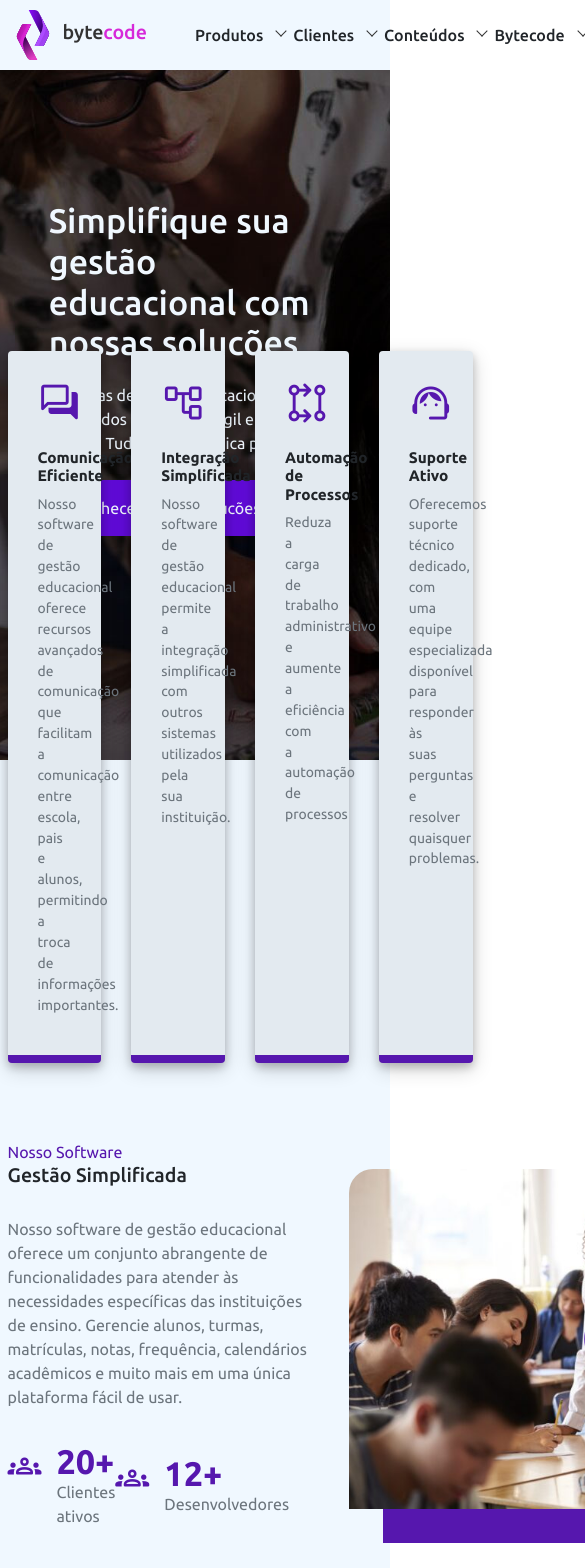
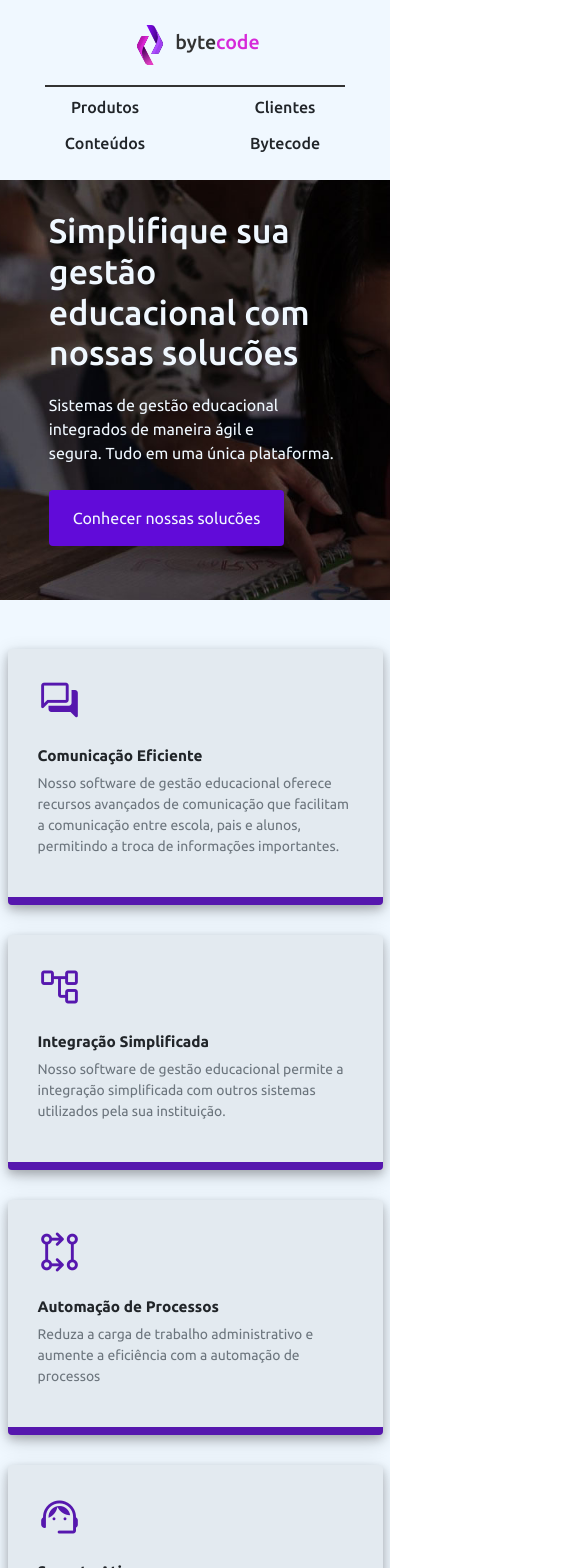
Before and after one commit to iuritorres/bytecode-systems-website, a React (Vite) app: page / in a window 390 px wide. Shown: the top 1568 px of the page, 585 px wide, since content can reach past the window. Built offline with nearby package versions, Linux system fonts and the light colour scheme.

Commit message:
added responsive feature to Home page

```diff
--- a/src/index.css
+++ b/src/index.css
@@ -1,5 +1,10 @@
 * {
     transition: all 300ms ease;
+}
+
+html, body {
+    min-width: 100vw;
+    /* overflow-x: hidden; */
 }
 
 html {
@@ -10,7 +15,6 @@ html {
 body {
     font-family: 'Ubuntu', sans-serif;
     font-size: 1.6rem;
-    min-width: 320px;
     min-height: 100vh;
 
     font-synthesis: none;
@@ -75,12 +79,3 @@ a:hover {
     font-weight: bold;
     margin-bottom: 8px;
 }
-
-.after-header-section {
-    padding-top: 380px;
-    padding-bottom: 140px;
-}
-
-.after-header-section span {
-    color: #5617ae;
-}
--- a/src/pages/Home/Home.css
+++ b/src/pages/Home/Home.css
@@ -1,9 +1,12 @@
+.home-video-columns {
+    width: 45%;
+}
+
 .home-play-video {
     background-image: url("../../images/teacher-with-her-students.jpg");
     background-position: center top;
     background-size: cover;
-    height: 340px;
-    width: 540px;
+    height: 300px;
     border-radius: 24px 0 24px 0;
     box-shadow: 34px 34px 0 #5617ae;
 }
@@ -23,3 +26,41 @@
 .home-bullet-card div {
     line-height: 2.4rem;
 }
+
+/* media queries */
+@media screen and (max-width: 1040px) {
+    .home-gestao-simplificada {
+        flex-wrap: wrap;
+    }
+
+    .home-video-columns {
+        width: 90%;
+    }
+
+    .home-play-video {
+        margin-top: 4rem;
+        height: 400px;
+    }
+}
+
+@media screen and (max-width: 510px) {
+    .home-video-columns {
+        margin: auto;
+    }
+
+    .home-play-video {
+        height: 200px;
+        width: 90%;
+        box-shadow: 15px 15px 0 #5617ae;
+    }
+}
+
+@media screen and (max-width: 415px) {
+    .after-header-section {
+        padding-top: 1140px;
+    }
+
+    .home-bullet-card div p {
+        width: 1px;
+    }
+}
--- a/src/pages/Home/Home.jsx
+++ b/src/pages/Home/Home.jsx
@@ -6,9 +6,9 @@ const Home = () => {
         <>
             <Header/>
 
-            <section className="after-header-section bg-white">
-                <div className="container d-flex justify-content-between align-items-center">
-                    <div>
+            <section className="after-header-section bg-white w-100">
+                <div className="home-gestao-simplificada container d-flex justify-content-between align-items-center justify-content-lg-center">
+                    <div className="home-video-columns">
                         <span>Nosso Software</span>
                         <h1>Gestão Simplificada</h1>
 
@@ -18,12 +18,12 @@ const Home = () => {
                             notas, frequência, calendários acadêmicos e muito mais em uma única plataforma fácil de usar.
                         </p>
 
-                        <div className="d-flex align-items-center justify-content-between pe-5 me-5">
+                        <div className="home-bullet-parent d-flex align-items-center gap-5">
                             <div className="home-bullet-card d-flex gap-4 mt-5">
-                                <span class="material-symbols-rounded">groups</span>
+                                <span class="material-symbols-rounded">school</span>
                                 <div>
                                     <span className="fw-bold">20+</span>
-                                    <p className="text-muted">Clientes ativos</p>
+                                    <p className="text-muted">Clientes</p>
                                 </div>
                             </div>
 
@@ -37,7 +37,7 @@ const Home = () => {
                         </div>
                     </div>
 
-                    <div>
+                    <div className="home-video-columns">
                         <a href="#" className="home-play-video d-flex justify-content-center align-items-center text-decoration-none">
                             <span class="material-symbols-rounded">play_circle</span>
                         </a>
--- a/src/reusables/Header/Header.css
+++ b/src/reusables/Header/Header.css
@@ -1,5 +1,5 @@
 header {
-    height: 90vh;
+    height: 600px;
     width: 100%;
     position: relative;
 }
@@ -34,7 +34,77 @@ header a {
 }
 
 header .cards-container {
-    bottom: -40%;
+    bottom: -280px;
     left: -50%;
     right: -50%;
 }
+
+.after-header-section {
+    padding-top: 380px;
+    padding-bottom: 140px;
+}
+
+.after-header-section span {
+    color: #5617ae;
+}
+
+/* media queries */
+@media screen and (max-width: 1200px) {
+    .cards-container {
+        flex-wrap: wrap;
+        justify-content: center;
+        bottom: -500px !important;
+    }
+
+    .cards-container .primary-card {
+        width: 45% !important;
+    }
+
+    .after-header-section {
+        padding-top: 600px;
+    }
+}
+
+@media screen and (max-width: 1000px) {
+    .cards-container {
+        bottom: -940px !important;
+    }
+
+    .cards-container .primary-card {
+        width: 80% !important;
+    }
+
+    .after-header-section {
+        padding-top: 1000px;
+    }
+}
+
+@media screen and (max-width: 992px) {
+    .cards-container {
+        bottom: -980px !important;
+    }
+
+    .cards-container .primary-card {
+        width: 100% !important;
+    }
+
+    .after-header-section {
+        padding-top: 1040px;
+    }
+}
+
+@media screen and (max-width: 510px) {
+    .header-content {
+        margin-top: 30px;
+    }
+
+    .cards-container {
+        bottom: -1000px !important;
+    }
+}
+
+@media screen and (max-width: 415px) {
+    .cards-container {
+        bottom: -1100px !important;
+    }
+}
--- a/src/reusables/Header/Header.jsx
+++ b/src/reusables/Header/Header.jsx
@@ -3,12 +3,12 @@ import "./Header.css"
 
 const Header = () => {
     return (
-        <header>
+        <header className="w-100">
             {/* Nav bar */}
             <Navbar />
 
             {/* Header Content */}
-            <div className="header-content text-white w-75 mx-auto pt-5 d-flex flex-column gap-4">
+            <div className="header-content text-white w-75 mx-auto d-flex flex-column gap-4">
                 <h2>Simplifique sua gestão<br/>educacional com<br/>nossas solucões</h2>
                 <p>
                     Sistemas de gestão educacional integrados de
@@ -23,7 +23,7 @@ const Header = () => {
             <div className="background-banner"></div>
 
             {/* Cards */}
-            <div className="cards-container container d-flex gap-5 position-absolute">
+            <div className="cards-container container position-absolute d-flex gap-5">
                 <div className="primary-card w-25">
                     <span class="material-symbols-rounded">forum</span>
                     <h3>Comunicação Eficiente</h3>
--- a/src/reusables/Navbar/Navbar.css
+++ b/src/reusables/Navbar/Navbar.css
@@ -1,17 +1,17 @@
-header div ul {
+.main-nav-bar div ul {
     font-weight: 500;
 }
 
-header div ul li {
+.main-nav-bar div ul li {
     position: relative;
     cursor: pointer;
 }
 
-header div ul li:hover {
+.main-nav-bar div ul li:hover {
     color: #5617ae;
 }
 
-header div ul li::after {
+.main-nav-bar div ul li::after {
     content: '';
     display: block;
     height: 8px;
@@ -24,7 +24,56 @@ header div ul li::after {
     transform: rotate(-135deg);
 }
 
-header div ul li:hover::after {
+.main-nav-bar div ul li:hover::after {
     border-top-color: #5617ae;
     border-left-color: #5617ae;
 }
+
+/* media queries */
+@media screen and (max-width: 1000px) {
+    .main-nav-bar {
+        padding: 15px 0;
+    }
+
+    .main-nav-bar div {
+        flex-direction: column;
+        max-width: none;
+    }
+
+    .main-nav-bar div a img {
+        height: 40px;
+    }
+
+    .main-nav-bar div ul {
+        width: 80% !important;
+        justify-content: space-between;
+        margin-top: 2rem !important;
+        border-top: 2px solid #333;
+    }
+
+    .main-nav-bar div ul li {
+        padding: 0 !important;
+    }
+
+    .main-nav-bar div ul li::after {
+        display: none;
+    }
+}
+
+@media screen and (max-width: 510px) {
+    .main-nav-bar div ul {
+        gap: 12px !important;
+    }
+}
+
+@media screen and (max-width: 415px) {
+    .main-nav-bar div ul {
+        flex-wrap: wrap;
+        padding-top: 8px;
+    }
+
+    .main-nav-bar div ul li {
+        text-align: center;
+        width: 40%;
+    }
+}
--- a/src/reusables/Navbar/Navbar.jsx
+++ b/src/reusables/Navbar/Navbar.jsx
@@ -2,14 +2,14 @@ import "./Navbar.css"
 
 const Navbar = () => {
   return (
-    <div className="bg-white">
+    <div className="main-nav-bar bg-white w-100">
         <div className="container py-3 d-flex justify-content-between align-items-center">
             <a href="/" className="d-flex align-items-center gap-2 text-decoration-none">
                 <img src="/logo-svg.svg" className="logo" alt="bytecode - coding the future logo" />
                 <h2 className="fs-1">byte<span className="purple-span">code</span></h2>
             </a>
 
-            <ul className="w-50 list-unstyled m-0 d-flex justify-content-between align-items-center">
+            <ul className="w-50 list-unstyled m-0 d-flex gap-5 align-items-center">
                 <li className="pe-5">Produtos</li>
                 <li className="pe-5">Clientes</li>
                 <li className="pe-5">Conteúdos</li>
```
